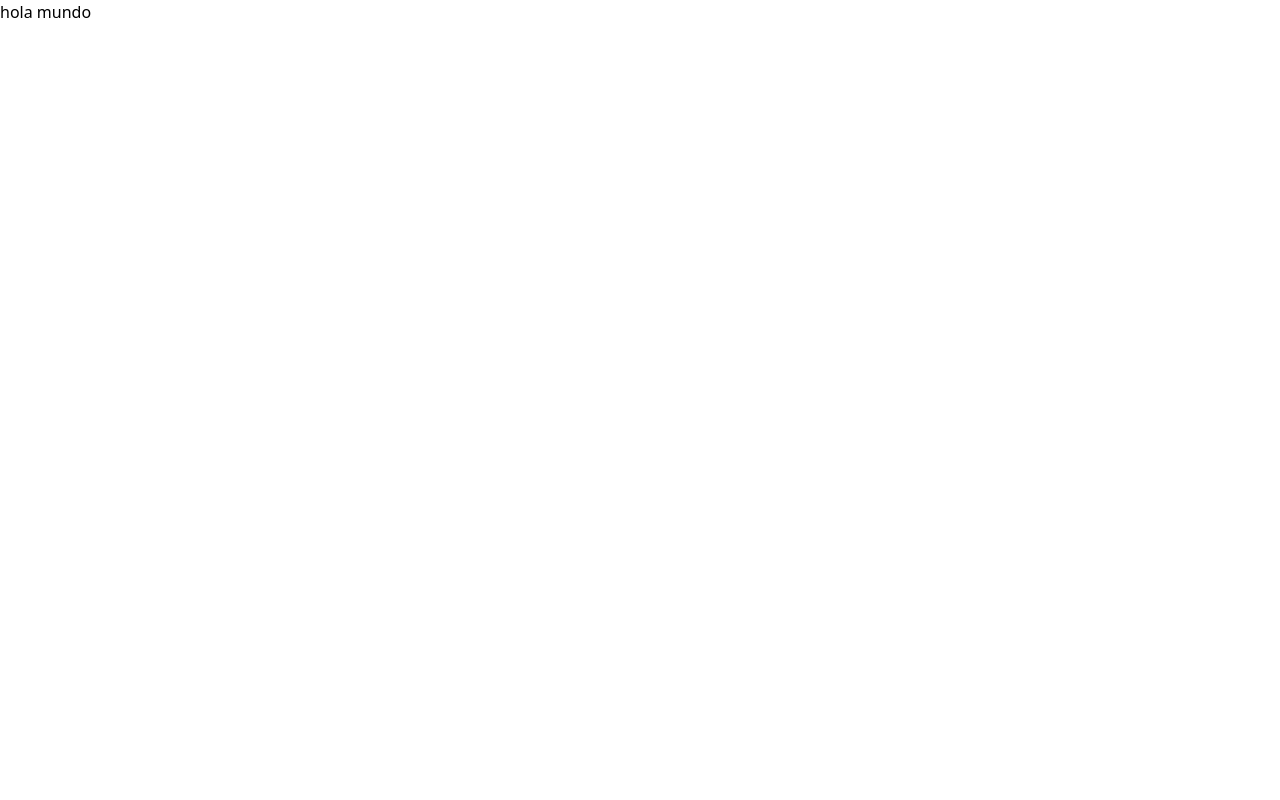
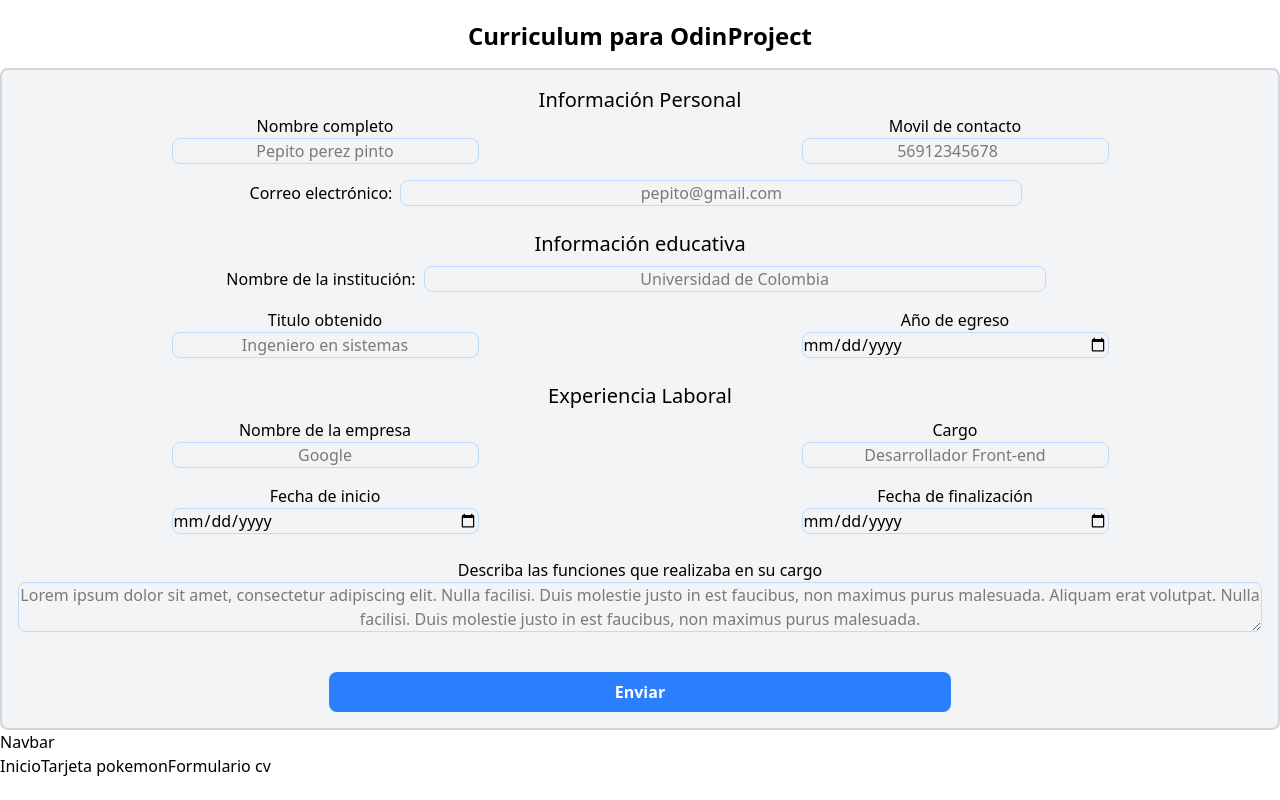
Before and after one commit to BrayanDuque/projectsOdinReact, a React (Vite) app: page /InfoCv in a window 1280 px wide. Built offline with nearby package versions, Linux system fonts and the light colour scheme.

Commit message:
Se realiza un ejemplo más funcional sobre react-router, se valida el funcionamiento correcto y se entiende toda su sintaxis

```diff
--- a/src/App.jsx
+++ b/src/App.jsx
@@ -1,13 +1,20 @@
 import React from "react";
-
+import { BrowserRouter, Routes, Route } from "react-router-dom";
+import Tarjeta from "./Tarjetas/Tarjetas";
+import InfoCv from "./EditCv/InfoCv";
+import Navbar from "./Navbar/Navbar";
 const App = () => {
 
 
-  return (
-    <>
-      <h1>hola mundo</h1>
-    </>
-  );
+ return (
+   <BrowserRouter>
+     <Routes>
+       <Route path="/Tarjeta" element={<Tarjeta />} />
+       <Route path="/InfoCv" element={<InfoCv />} />
+     </Routes>
+       <Navbar />
+   </BrowserRouter>
+ );
 };
 
 export default App;
--- a/src/Navbar/Navbar.jsx
+++ b/src/Navbar/Navbar.jsx
@@ -1,16 +1,17 @@
 import React from "react";
 import { Link,  } from "react-router-dom";
-import Tarjeta from "../Tarjetas/Tarjetas";
-const Navbar = [
-  {
-    path: "/",
-    element: <App />,
-    errorElement: <ErrorPage />,
-  },
-  {
-    path: "profile/:name",
-    element: <Profile />,
-  },
-];
+
+
+export const Navbar = () => {
+  return (
+    <nav>
+      <h1>Navbar</h1>
+      <Link to="/">Inicio</Link>
+      <Link to="/Tarjeta">Tarjeta pokemon</Link>
+      <Link to="/InfoCv">Formulario cv</Link>
+    </nav>
+  );
+
+}
 
 export default Navbar;
```
